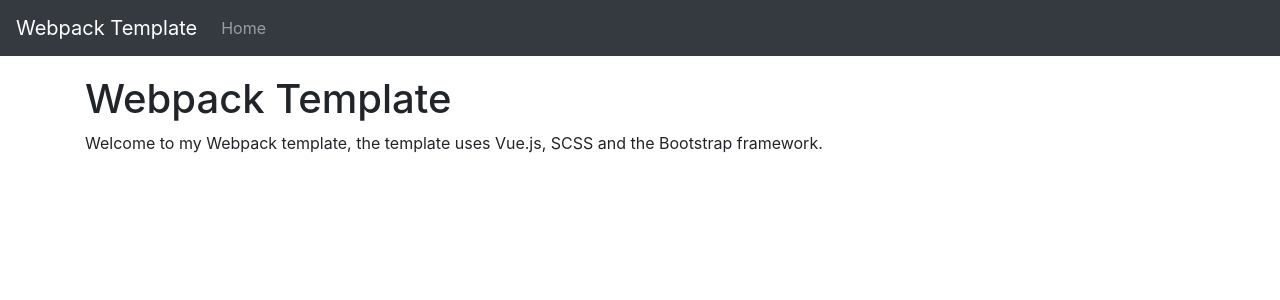
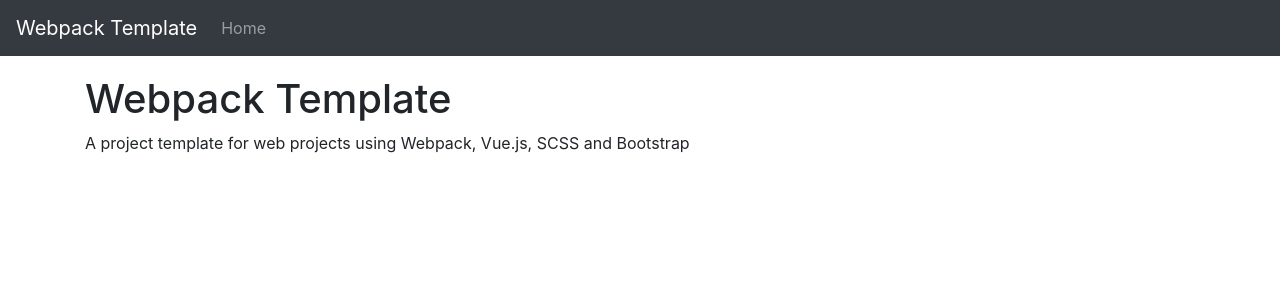
Before and after one commit to TReed1104/Webpack-Template, a Vue app in the folder app/: page / in a window 1280 px wide. Shown: the top 300 px of the page. Built offline with nearby package versions, Linux system fonts and the light colour scheme; the HTML template or start-up script is replaced by a standard one.

Commit message:
Amended the Index template text

```diff
--- a/app/src/components/Index.vue
+++ b/app/src/components/Index.vue
@@ -1,7 +1,7 @@
 <template>
     <div class="container">
         <h1 class="page-title">Webpack Template</h1>
-        <p>Welcome to my Webpack template, the template uses Vue.js, SCSS and the Bootstrap framework.</p>
+        <p>A project template for web projects using Webpack, Vue.js, SCSS and Bootstrap</p>
     </div>
 </template>
 
```
